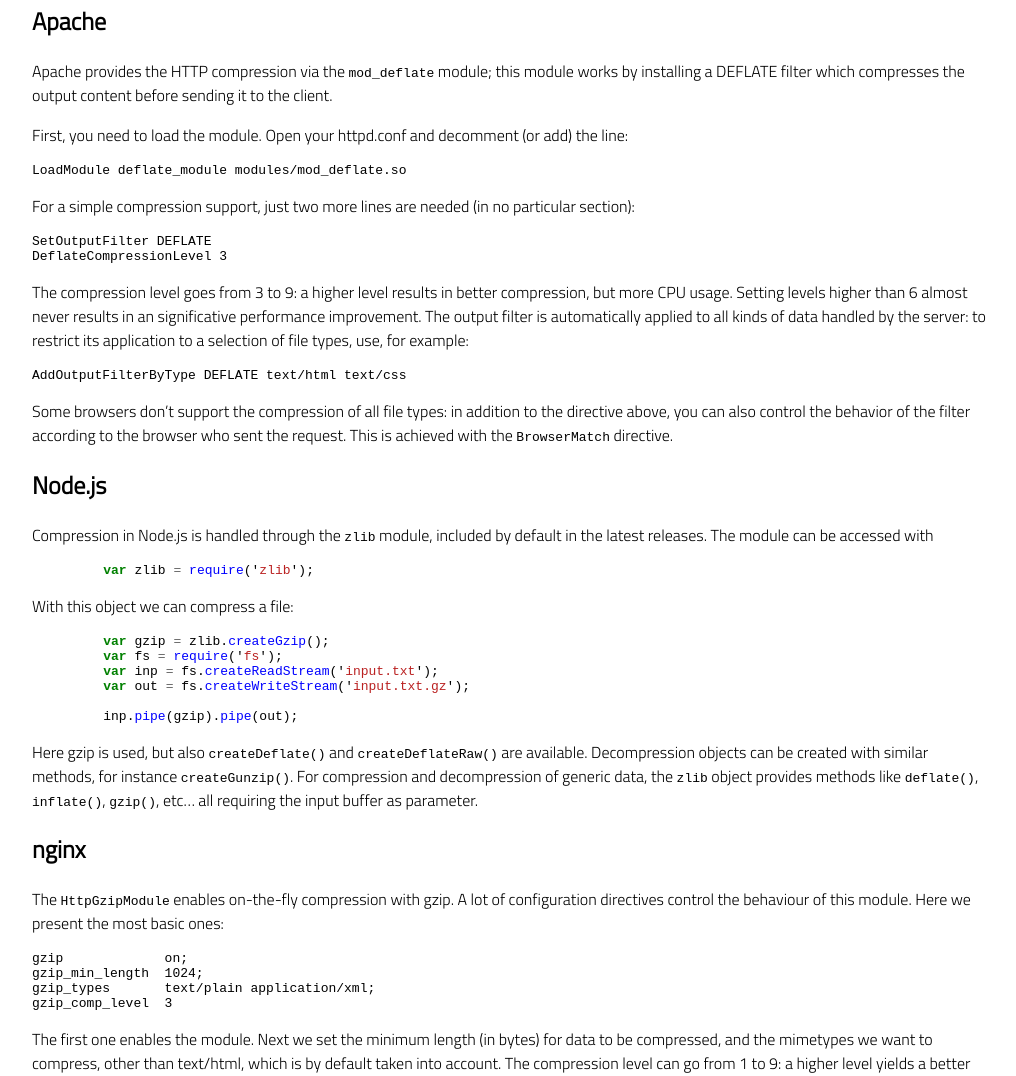
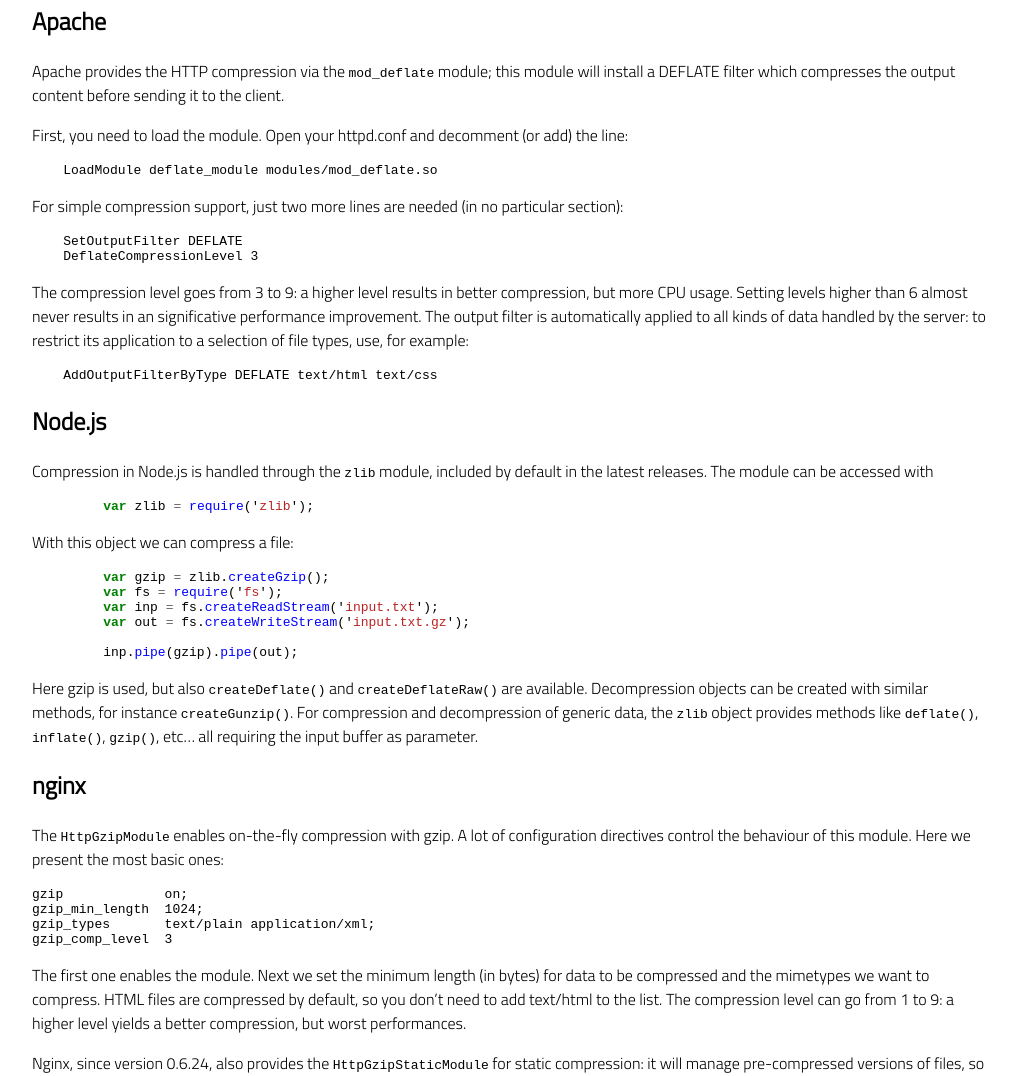
Before and after one commit to canvace/canvace.github.com, a Jekyll site: the page built from tutorials/http-compression.md, in a window 1280 px wide and 1400 px high, cut to the strip 324-1400 px from the top of the window. Shown: the whole strip, without its empty margins (128-1144 px from the left). Built offline with Jekyll 4.4.1, drawn with Linux system fonts in a browser that asks for light colours; comment, search, counter and statistics services are not loaded; some of the changed text lies outside the part shown.

Commit message:
Small fixes around

```diff
--- a/tutorials/http-compression.md
+++ b/tutorials/http-compression.md
@@ -5,25 +5,23 @@
 # HTTP compression
 HTTP compression is a feature typically built into web servers and clients in order to provide better transmission performances. The HTTP data content is compressed before being sent in a format supported by the client. Nowadays, most web servers support HTTP compression, either natively or with some external module. Compression can be quite useful for Canvace, since complex stages may require the transfer of a great amount of data.
 
-In this chapter, we summarize how compression facilities may be configured in the most common webservers: complete guides can be found in the official documentation of each server.
+In this chapter, we summarize how compression facilities can be configured in the most common webservers: complete guides can be found in the official documentation of each product.
 
 ## Apache
-Apache provides the HTTP compression via the `mod_deflate` module; this module works by installing a DEFLATE filter which compresses the output content before sending it to the client.
+Apache provides the HTTP compression via the `mod_deflate` module; this module will install a DEFLATE filter which compresses the output content before sending it to the client.
 
 First, you need to load the module. Open your httpd.conf and decomment (or add) the line:
 
-    LoadModule deflate_module modules/mod_deflate.so
+        LoadModule deflate_module modules/mod_deflate.so
 
-For a simple compression support, just two more lines are needed (in no particular section):
+For simple compression support, just two more lines are needed (in no particular section):
 
-    SetOutputFilter DEFLATE
-    DeflateCompressionLevel 3
+        SetOutputFilter DEFLATE
+        DeflateCompressionLevel 3
 
 The compression level goes from 3 to 9: a higher level results in better compression, but more CPU usage. Setting levels higher than 6 almost never results in an significative performance improvement. The output filter is automatically applied to all kinds of data handled by the server: to restrict its application to a selection of file types, use, for example:
 
-    AddOutputFilterByType DEFLATE text/html text/css
-
-Some browsers don't support the compression of all file types: in addition to the directive above, you can also control the behavior of the filter according to the browser who sent the request. This is achieved with the `BrowserMatch` directive.
+        AddOutputFilterByType DEFLATE text/html text/css
 
 ## Node.js
 Compression in Node.js is handled through the `zlib` module, included by default in the latest releases. The module can be accessed with
@@ -54,7 +52,7 @@
     gzip_types       text/plain application/xml;
     gzip_comp_level  3
 
-The first one enables the module. Next we set the minimum length (in bytes) for data to be compressed, and the mimetypes we want to compress, other than text/html, which is by default taken into account. The compression level can go from 1 to 9: a higher level yields a better compression, but worst performances.
+The first one enables the module. Next we set the minimum length (in bytes) for data to be compressed and the mimetypes we want to compress. HTML files are compressed by default, so you don't need to add text/html to the list. The compression level can go from 1 to 9: a higher level yields a better compression, but worst performances.
 
 Nginx, since version 0.6.24, also provides the `HttpGzipStaticModule` for static compression: it will manage pre-compressed versions of files, so that the same files don't get compressed over and over.
 
```
Also changed, not shown: tutorials/index.md (+1 -1 lines), tutorials/input-view.md (+1 -1 lines), tutorials/state-machine.md (+3 -4 lines).
